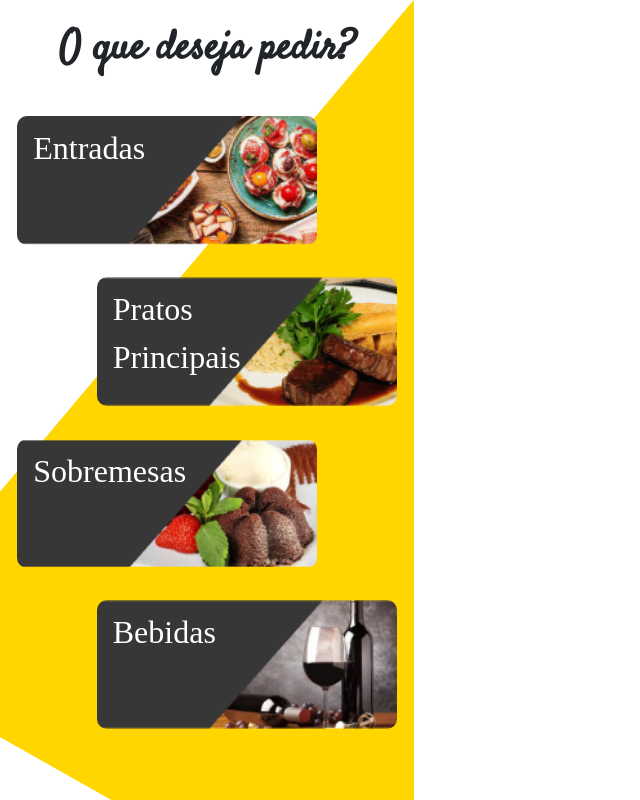
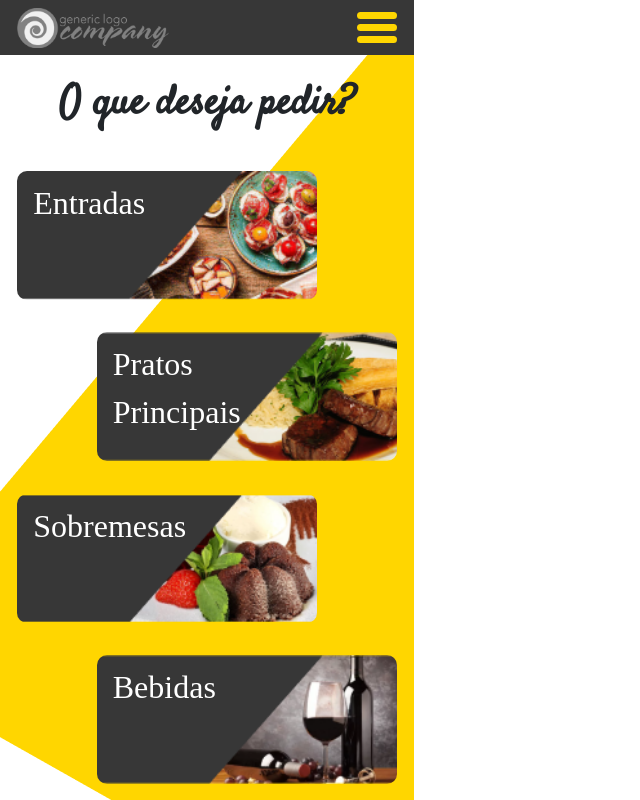
Before and after one commit to PedroheFagundes/online-menu, a Next.js app in the folder client/: page / in a window 1280 px wide. Shown: the whole page, without its empty margins (0-640 px from the left). Built offline with nearby package versions, Linux system fonts and the light colour scheme; a web font is replaced by a local one.

Commit message:
navbar z-indez fixing

```diff
--- a/client/components/NavBar.tsx
+++ b/client/components/NavBar.tsx
@@ -19,7 +19,7 @@ const NavBar: NextPage = () => {
   }
 
   return (
-    <div className='position-fixed container-fluid d-flex align-items-center justify-content-center p-0 || bg-standart-dark w414 h55 '>
+    <div className='position-fixed container-fluid d-flex align-items-center justify-content-center p-0 || z-front bg-standart-dark w414 h55 '>
         <div className="col-11 d-flex align-items-center justify-content-between">
             <Link href="/" passHref>
             <div id='nav-bar-logo' className="position-relative || w152 h40">
--- a/client/pages/index.tsx
+++ b/client/pages/index.tsx
@@ -6,6 +6,7 @@ const Home: NextPage = () => {
   return (
     <div className='container-fluid p-0 position-fixed d-flex justify-content-center || bg w414 h100pc'>
       <div className="col-11 d-flex flex-column || w414 h100pc">
+      <div className="h55" />
         <div className='justify-content-center fw-bold d-flex align-items-center || h100 font-satisfy fs40'>O que deseja pedir?</div>
         <div className="flex-column d-flex justify-content-around || htotal">
           <SectionCard section='starters' position='start' name='Entradas'/>
--- a/client/styles/globals.css
+++ b/client/styles/globals.css
@@ -49,11 +49,6 @@ input, textarea {
   overflow: hidden;
 }
 
-/* Font Size */
-.fs40{
-  font-size: 40px;
-}
-
 /* Backgrounds */
 .bg {
   background-image: url("/bg.png");
@@ -76,6 +71,11 @@ input, textarea {
 
 .color-standart {
   color: #6B6B6B;
+}
+
+/* Font Size */
+.fs40{
+  font-size: 40px;
 }
 
 /* Heights */
@@ -109,6 +109,12 @@ input, textarea {
 
 .h100 {
   height: 100px;
+}
+
+/* Positions */
+
+.z-front {
+  z-index: 1 !important;
 }
 
 /* Widths */
```
